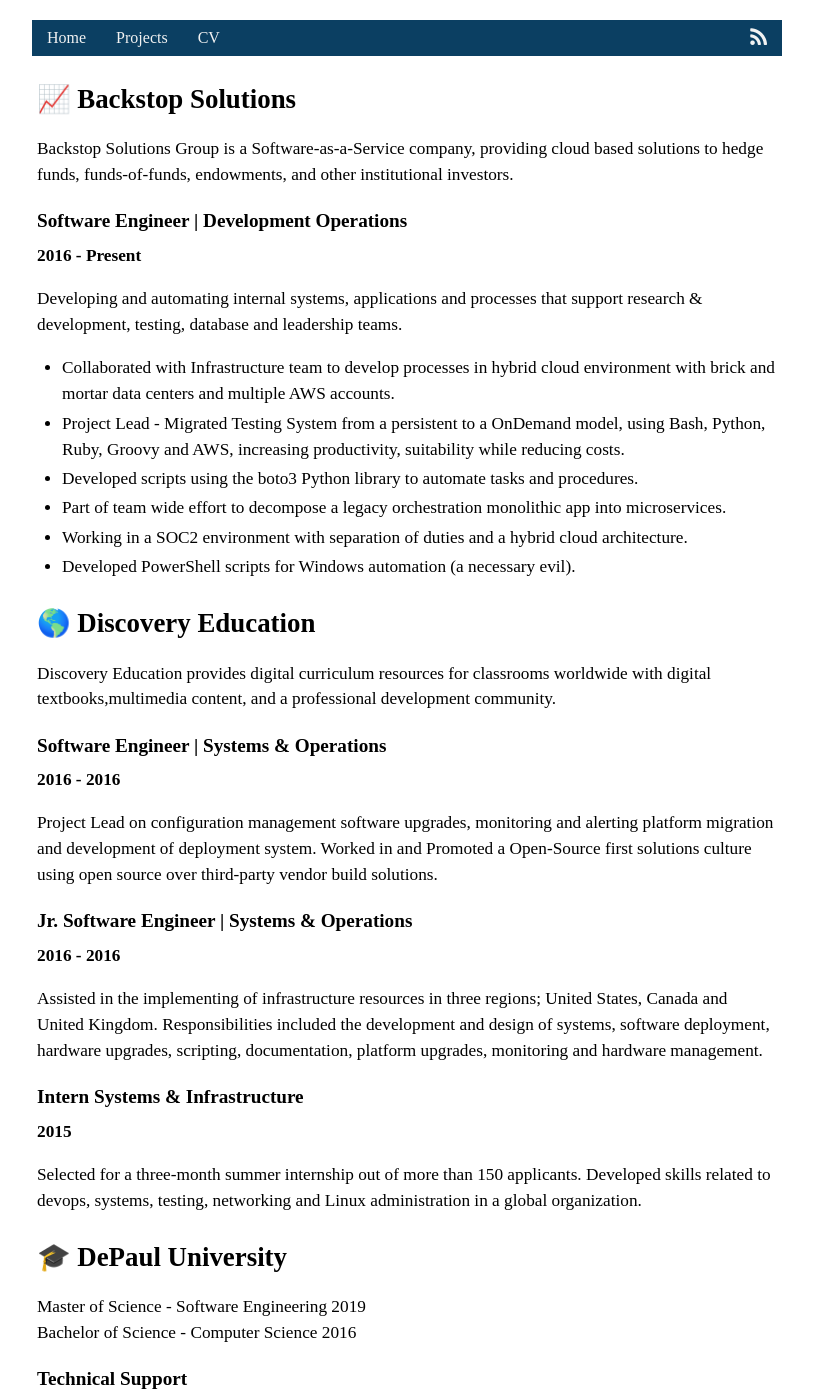
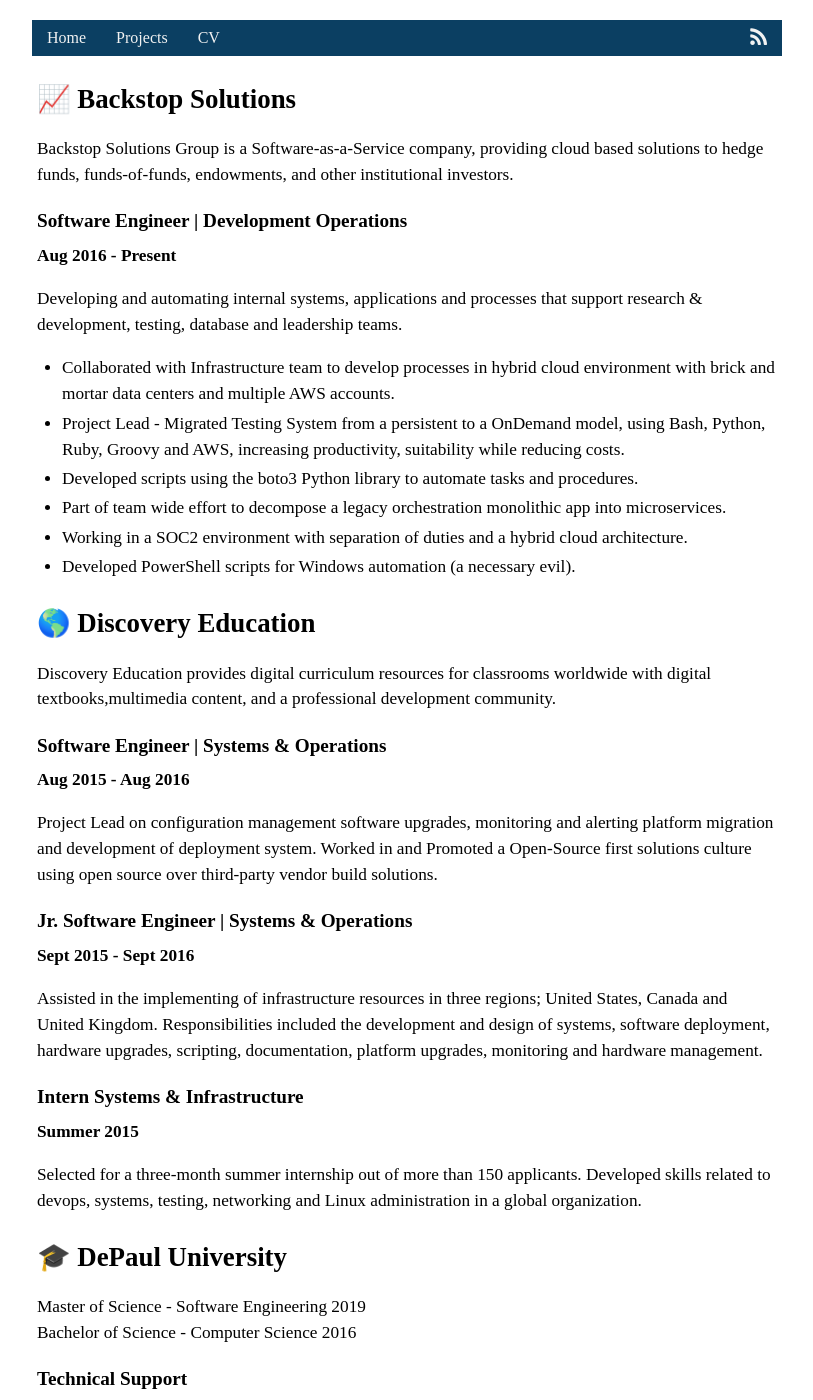
Before and after one commit to nickstanley574/nickstanley574.github.io, a Jekyll site: the page built from cv.html, in a window 1280 px wide and 1400 px high. Shown: the whole window, without its empty margins (233-1046 px from the left). Built offline with Jekyll 4.4.1, drawn with Linux system fonts in a browser that asks for light colours.

Commit message:
add dates to cv

```diff
--- a/cv.html
+++ b/cv.html
@@ -8,7 +8,7 @@
     <div class="company"> 📈 Backstop Solutions</div>
     <p>Backstop Solutions Group is a Software-as-a-Service company, providing cloud based solutions to hedge funds, funds-of-funds, endowments, and other institutional investors.</p>
     <div class="job-title">Software Engineer | Development Operations</div>
-    <div class="job-date">2016 - Present</div>
+    <div class="job-date">Aug 2016 - Present</div>
     <div class="job-info">
         <p>Developing and automating internal systems, applications and processes that support research & development, testing, database and leadership teams.</p>
         <ul>
@@ -24,19 +24,19 @@
     <div class="company">🌎 Discovery Education</div>
     <p>Discovery Education provides digital curriculum resources for classrooms worldwide with digital textbooks,multimedia content, and a professional development community.</p>
     <div class="job-title">Software Engineer | Systems & Operations</div>
-    <div class="job-date">2016 - 2016</div>
+    <div class="job-date">Aug 2015 - Aug 2016</div>
     <div class="job-info">
         <p>Project Lead on configuration management software upgrades, monitoring and alerting platform migration and development of deployment system. Worked in and Promoted a Open-Source first solutions culture using open source over third-party vendor build solutions.</p>
     <div>
 
     <div class="job-title">Jr. Software Engineer | Systems & Operations</div>
-    <div class="job-date">2016 - 2016</div>
+    <div class="job-date">Sept 2015 - Sept 2016</div>
     <div class="job-info">
         <p>Assisted in the implementing of infrastructure resources in three regions; United States, Canada and United Kingdom. Responsibilities included the development and design of systems, software deployment, hardware upgrades, scripting, documentation, platform upgrades, monitoring and hardware management.</p>
     <div>
 
     <div class="job-title">Intern Systems & Infrastructure</div>
-    <div class="job-date">2015</div>
+    <div class="job-date">Summer 2015</div>
     <div class="job-info">
         <p>Selected for a three-month summer internship out of more than 150 applicants. Developed skills related to devops, systems, testing, networking and Linux administration in a global organization.</p>
     <div>
```
